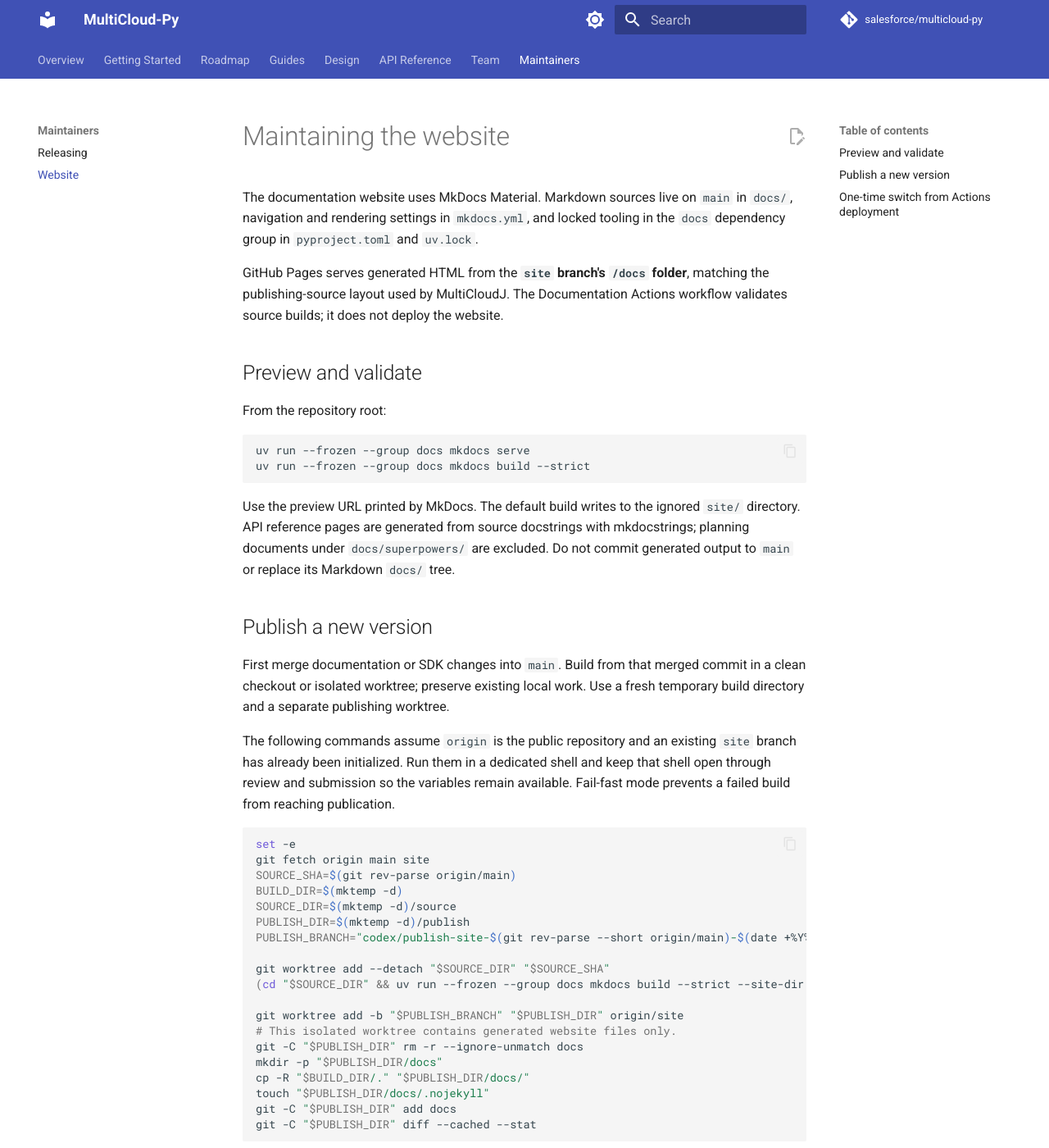
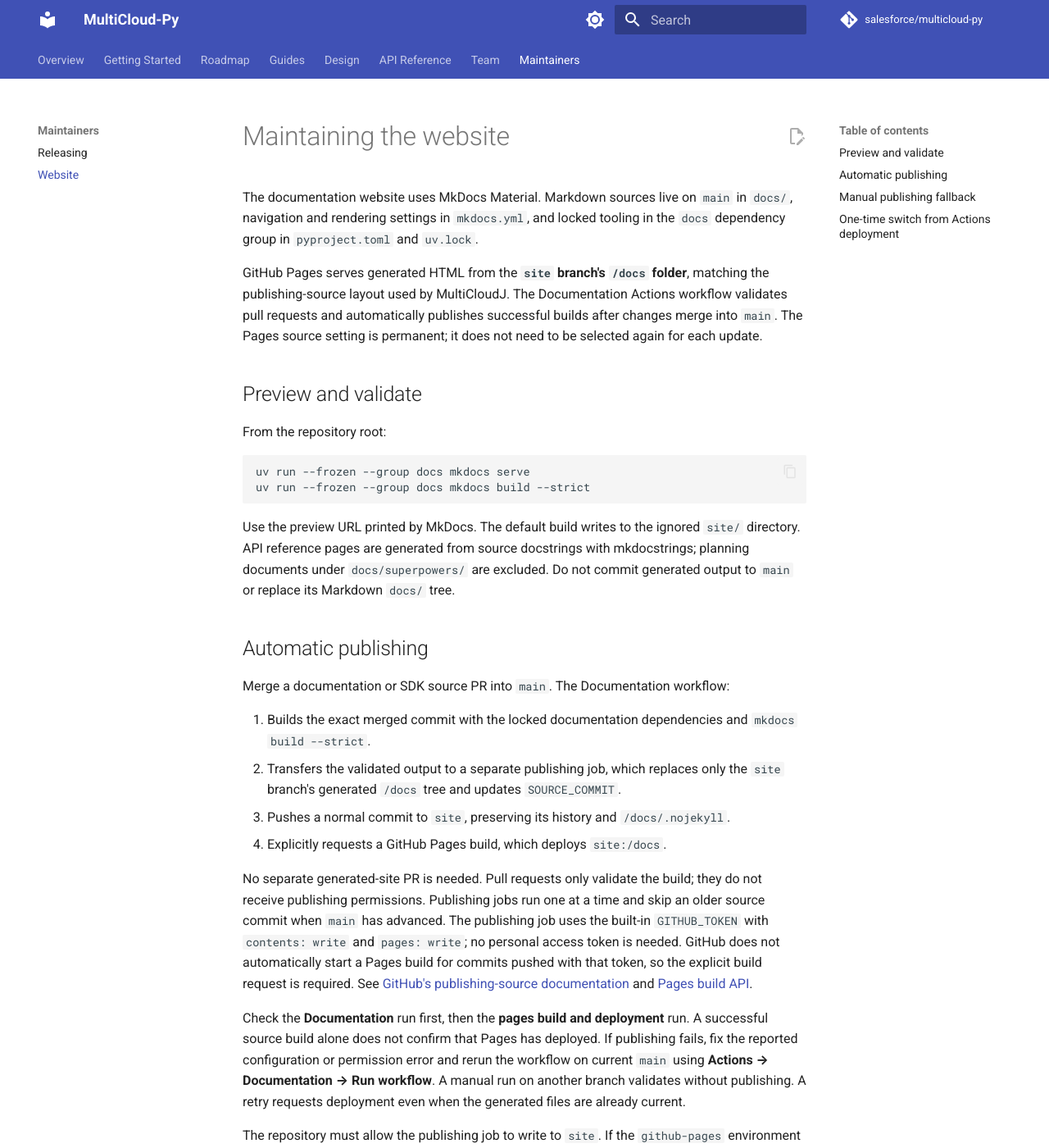
Before and after one commit to LihaoLiuXs/multicloud-py, an MkDocs documentation site: the page built from docs/maintainers/website.md, in a window 1280 px wide and 1400 px high. Shown: the whole window at 82% size. Built offline with MkDocs 1.6.1 and Material for MkDocs 9.7.7, drawn with Linux system fonts in a browser that asks for light colours; comment, search, counter and statistics services are not loaded; some of the changed text lies outside the part shown.

Commit message:
ci: publish documentation automatically after main merges (#18)

````diff
--- a/docs/maintainers/website.md
+++ b/docs/maintainers/website.md
@@ -6,7 +6,9 @@
 
 GitHub Pages serves generated HTML from the **`site` branch's `/docs` folder**,
 matching the publishing-source layout used by MultiCloudJ. The Documentation
-Actions workflow validates source builds; it does not deploy the website.
+Actions workflow validates pull requests and automatically publishes successful
+builds after changes merge into `main`. The Pages source setting is permanent;
+it does not need to be selected again for each update.
 
 ## Preview and validate
 
@@ -22,7 +24,40 @@
 with mkdocstrings; planning documents under `docs/superpowers/` are excluded.
 Do not commit generated output to `main` or replace its Markdown `docs/` tree.
 
-## Publish a new version
+## Automatic publishing
+
+Merge a documentation or SDK source PR into `main`. The Documentation workflow:
+
+1. Builds the exact merged commit with the locked documentation dependencies
+   and `mkdocs build --strict`.
+2. Transfers the validated output to a separate publishing job, which replaces
+   only the `site` branch's generated `/docs` tree and updates `SOURCE_COMMIT`.
+3. Pushes a normal commit to `site`, preserving its history and `/docs/.nojekyll`.
+4. Explicitly requests a GitHub Pages build, which deploys `site:/docs`.
+
+No separate generated-site PR is needed. Pull requests only validate the build;
+they do not receive publishing permissions. Publishing jobs run one at a time
+and skip an older source commit when `main` has advanced. The publishing job
+uses the built-in `GITHUB_TOKEN` with `contents: write` and `pages: write`;
+no personal access token is needed. GitHub does not automatically start a
+Pages build for commits pushed with that token, so the explicit build request
+is required. See [GitHub's publishing-source documentation](https://docs.github.com/en/pages/getting-started-with-github-pages/configuring-a-publishing-source-for-your-github-pages-site#troubleshooting-publishing-from-a-branch)
+and [Pages build API](https://docs.github.com/en/rest/pages/pages#request-a-github-pages-build).
+
+Check the **Documentation** run first, then the **pages build and deployment**
+run. A successful source build alone does not confirm that Pages has deployed.
+If publishing fails, fix the reported configuration or permission error and
+rerun the workflow on current `main` using **Actions → Documentation → Run
+workflow**. A manual run on another branch validates without publishing. A
+retry requests deployment even when the generated files are already current.
+
+The repository must allow the publishing job to write to `site`. If the
+`github-pages` environment restricts deployment branches, it must allow `main`,
+where the publishing job runs, and `site`, where GitHub's Pages build runs.
+Keep Pages configured to **Deploy from a branch → site → /docs**. The workflow
+checks that setting and reports an error if it differs.
+
+## Manual publishing fallback
 
 First merge documentation or SDK changes into `main`. Build from that merged
 commit in a clean checkout or isolated worktree; preserve existing local work.
@@ -51,7 +86,8 @@
 mkdir -p "$PUBLISH_DIR/docs"
 cp -R "$BUILD_DIR/." "$PUBLISH_DIR/docs/"
 touch "$PUBLISH_DIR/docs/.nojekyll"
-git -C "$PUBLISH_DIR" add docs
+printf '%s\n' "$SOURCE_SHA" > "$PUBLISH_DIR/SOURCE_COMMIT"
+git -C "$PUBLISH_DIR" add docs SOURCE_COMMIT
 git -C "$PUBLISH_DIR" diff --cached --stat
 ```
 
@@ -78,13 +114,14 @@
 
 ## One-time switch from Actions deployment
 
-1. Merge the change that removes artifact deployment from the Documentation
-   workflow. Wait for any older in-flight Actions deployments to finish.
+1. Wait for any older in-flight Actions artifact deployments to finish.
 2. Initialize `site` with the validated static build in `/docs`, including
    `/docs/.nojekyll`, if that branch does not yet exist.
 3. In repository **Settings → Pages**, choose **Deploy from a branch**,
    select **site**, select **/docs**, and save.
-4. Check the Pages build and the public homepage and guides. Enable
+4. Allow `main` and `site` in the `github-pages` environment's branch rules
+   if that environment restricts deployment branches.
+5. Check the Pages build and the public homepage and guides. Enable
    **Enforce HTTPS** when available.
 
 The canonical URL remains <https://opensource.salesforce.com/multicloud-py/>.
@@ -100,4 +137,5 @@
 
 The configuration should report `build_type: legacy` and source branch `site`,
 path `/docs`. GitHub may display its own Pages build as an Actions run even
-with this branch-based setting; it is separate from our validation workflow.
+with this branch-based setting; it follows our Documentation publishing job.
+The source selection remains saved for all future deployments.
````
Also changed, not shown: .agents/skills/generate-site/SKILL.md (+36 -10 lines), .agents/skills/multi-cloudpy-docs-guides/SKILL.md (+4 -3 lines), CLAUDE.md (+7 -5 lines), 1 other file.
